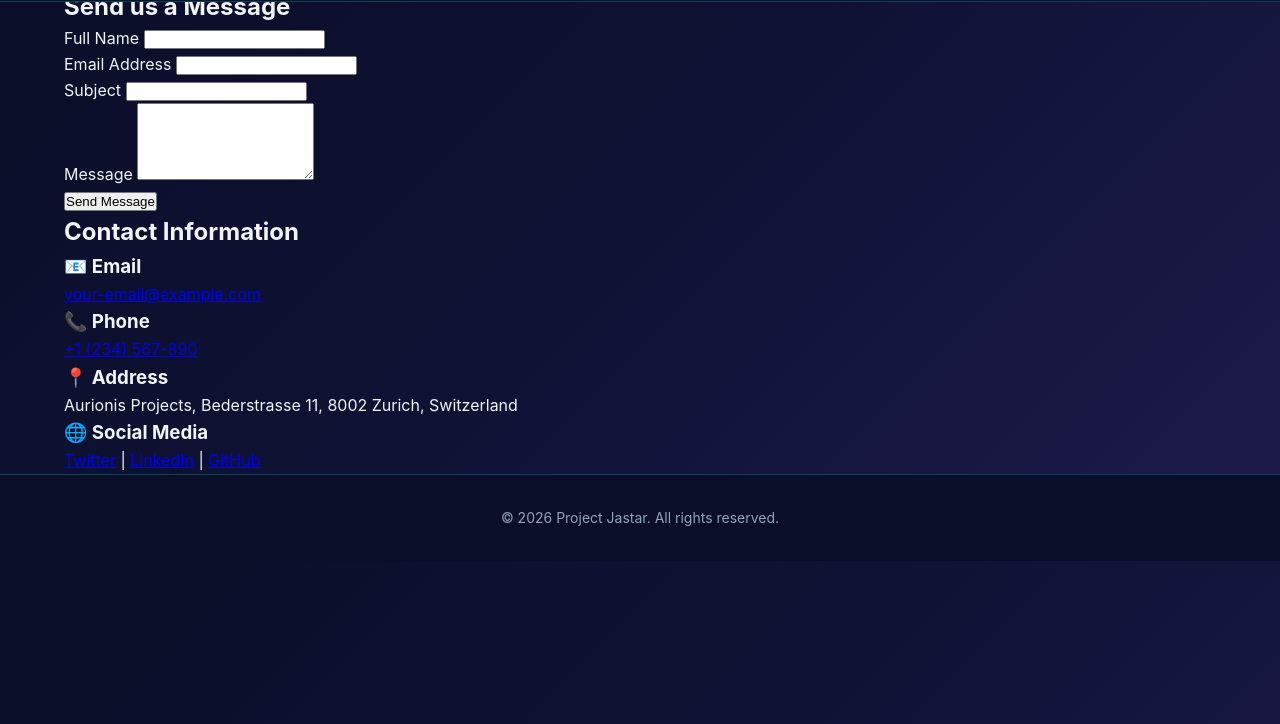
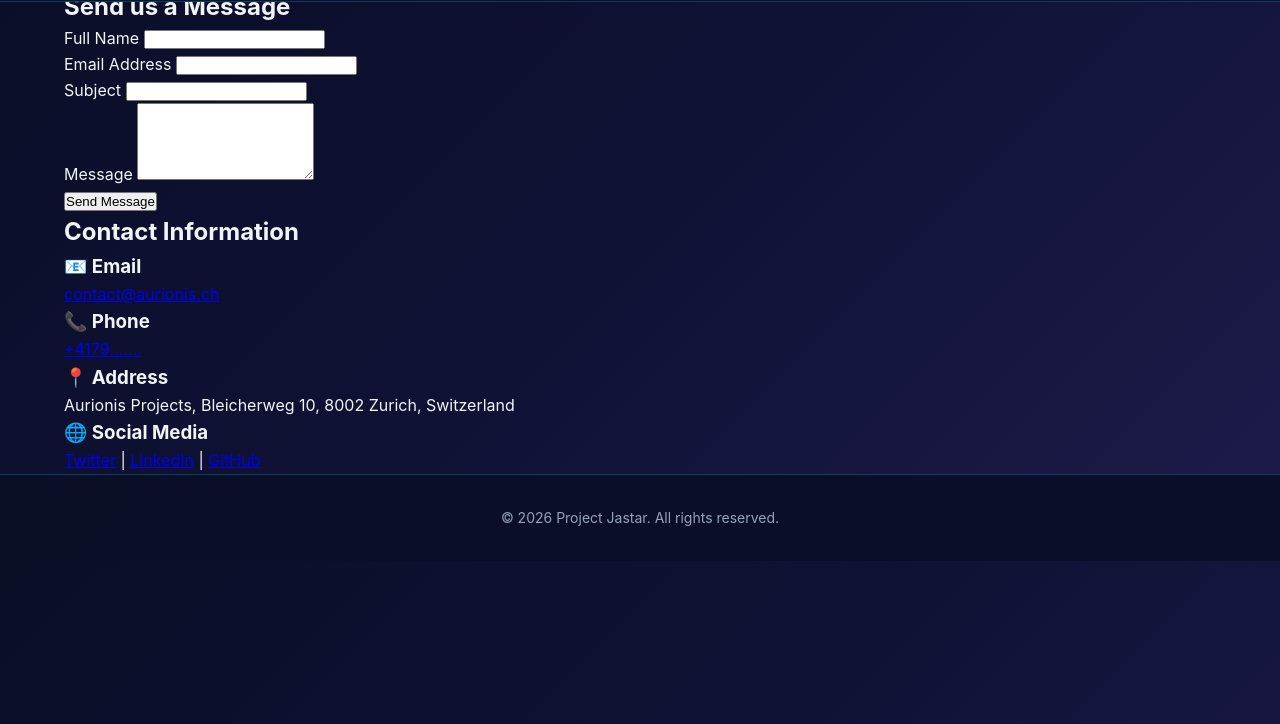
Before and after one commit to Aurionis2026/Project-Jastar, a plain HTML site: page contact.html in a window 1280 px wide. Shown: the part 76-800 px from the top of the page. Drawn offline with Linux system fonts and the light colour scheme.

Commit message:
Update contact.html

```diff
--- a/contact.html
+++ b/contact.html
@@ -61,17 +61,17 @@
 
                     <div class="info-item">
                         <h3>📧 Email</h3>
-                        <p><a href="mailto:contact@aurionis.ch">your-email@example.com</a></p>
+                        <p><a href="mailto:contact@aurionis.ch">contact@aurionis.ch</a></p>
                     </div>
 
                     <div class="info-item">
                         <h3>📞 Phone</h3>
-                        <p><a href="tel:+4179.......">+1 (234) 567-890</a></p>
+                        <p><a href="tel:+4179.......">+4179.......</a></p>
                     </div>
 
                     <div class="info-item">
                         <h3>📍 Address</h3>
-                        <p>Aurionis Projects, Bederstrasse 11, 8002 Zurich, Switzerland</p>
+                        <p>Aurionis Projects, Bleicherweg 10, 8002 Zurich, Switzerland</p>
                     </div>
 
                     <div class="info-item">
```
